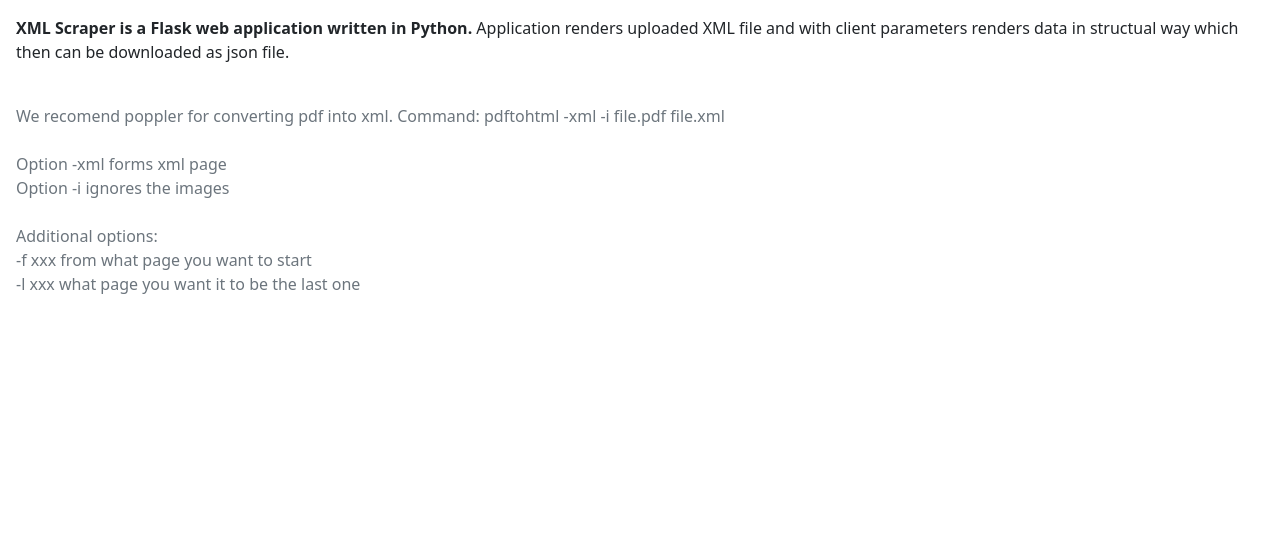
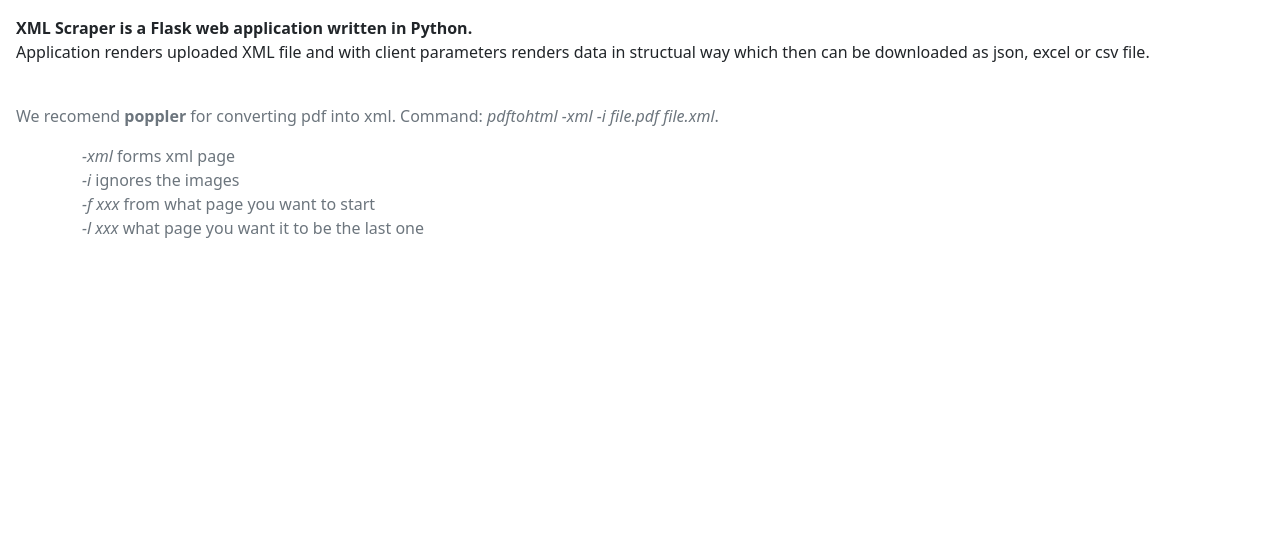
Before and after one commit to ChuckySC/PDFScraper, a Flask app: page /about in a window 1280 px wide. Shown: the part 58-610 px from the top of the page. Run offline with Flask 3, Linux system fonts and the light colour scheme; some libraries are stand-ins or nearby versions.

Commit message:
added minor design modification

```diff
--- a/templates/about.html
+++ b/templates/about.html
@@ -3,17 +3,19 @@
 {% block content %}
     <div>
         <p class="text-justify p-3 mb-2">
-            <strong>XML Scraper is a Flask web application written in Python.</strong>
-            Application renders uploaded XML file and with client parameters renders data in structual way which then can be downloaded as json file.
+            <strong>XML Scraper is a Flask web application written in Python.</strong></br>
+            Application renders uploaded XML file and with client parameters renders data in structual way which then can be downloaded as json, excel or csv file.
         </p>
 
-        <p class="text-justify p-3 mb-2 text-secondary">
-            We recomend poppler for converting pdf into xml. Command: pdftohtml -xml -i file.pdf file.xml</br></br>
-            Option -xml forms xml page</br>
-            Option -i ignores the images</br></br>
-            Additional options:</br>
-            -f xxx from what page you want to start</br>
-            -l xxx what page you want it to be the last one
+        <p class="text-justify p-3 mb-0 text-secondary">
+            We recomend <strong>poppler</strong> for converting pdf into xml.
+            Command: <i>pdftohtml -xml -i file.pdf file.xml</i>.
         </p>
+        <div class="container">
+            <div class="col-md-6 text-secondary"><i>-xml</i> forms xml page</div>
+            <div class="col-md-6 text-secondary"><i>-i</i> ignores the images</div>
+            <div class="col-md-6 text-secondary"><i>-f xxx</i> from what page you want to start</div>
+            <div class="col-md-6 text-secondary"><i>-l xxx</i> what page you want it to be the last one</div>
+        </div>
     </div>
 {% endblock %}
```
Also changed, not shown: 1 other file.
